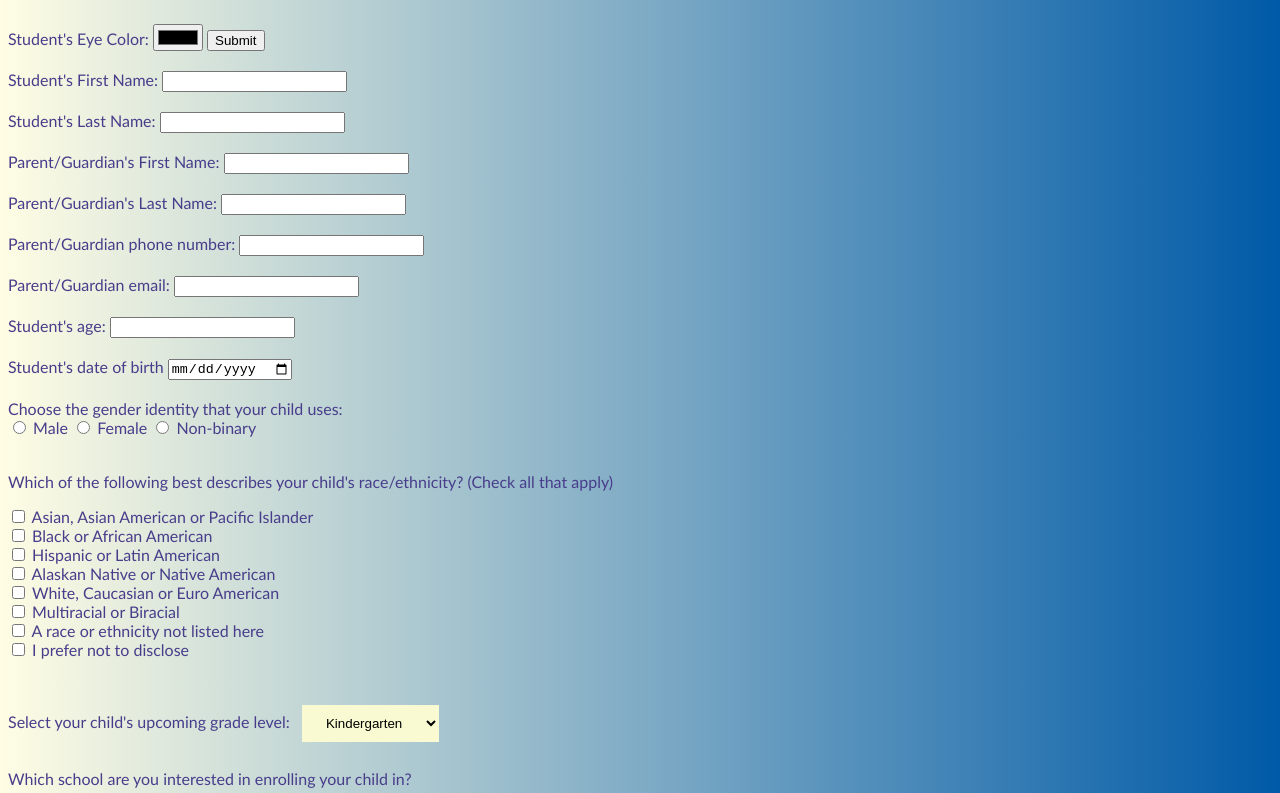
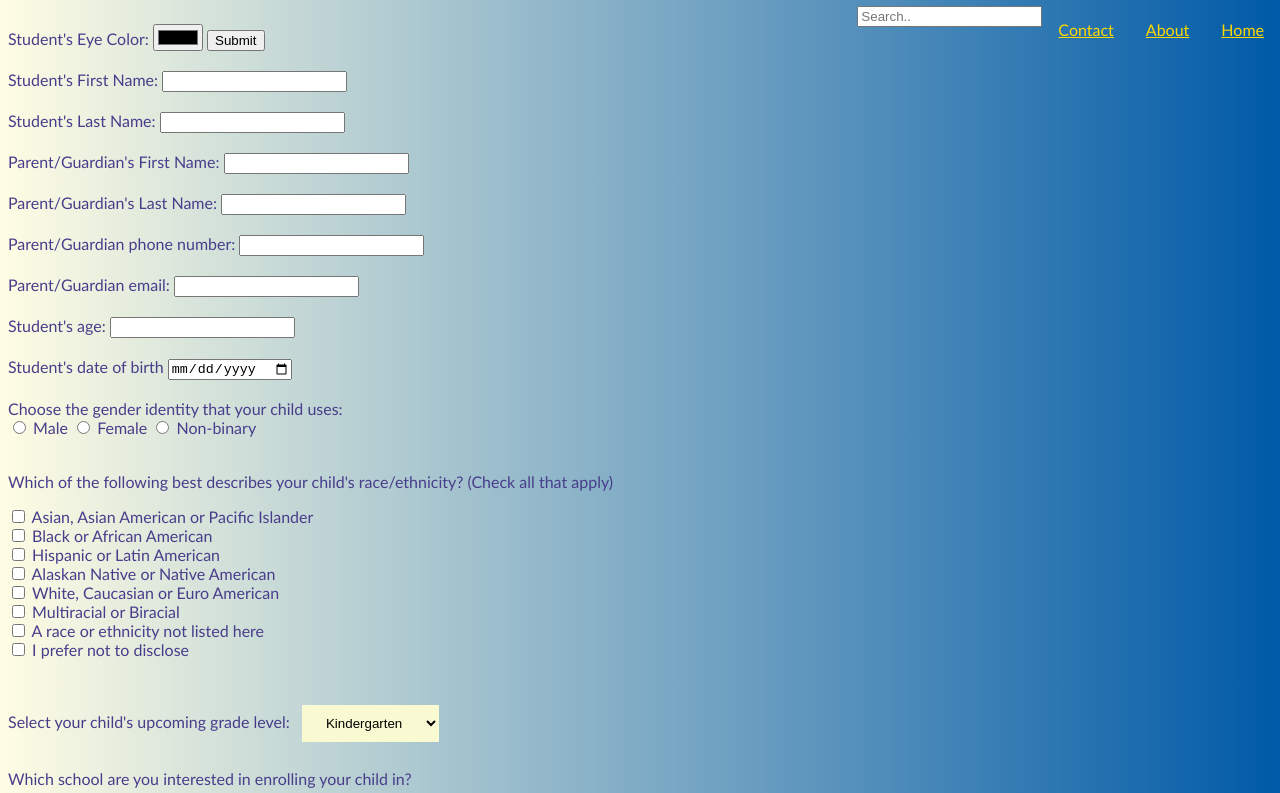
Before and after one commit to zach-hill-88/zach-hill-88.github.io, a plain HTML site: page Week 5.html in a window 1280 px wide. Shown: the part 76-869 px from the top of the page. Drawn offline with Linux system fonts and the light colour scheme.

Commit message:
added search bar

```diff
--- a/Week 5.html
+++ b/Week 5.html
@@ -15,6 +15,12 @@
     <header>
         <h1>Tacoma Public Schools</h1>
 <!---------Put a searchbar in [topnav]------------------------->
+        <div class="topnav">
+            <a class="active" href="#home">Home</a>
+            <a href="#about">About</a>
+            <a href="#contact">Contact</a>
+            <input type="text" placeholder="Search..">
+        </div>
     </header>
 <!---------Put a slideshow in [slideshow_container]------------------------->
 <form action="/action_page.php">
--- a/stylesheet3.css
+++ b/stylesheet3.css
@@ -16,6 +16,19 @@ header {
 	clear: both;
 	z-index: 1;
 	height: 75px;
+}
+/* navigation bar */
+.topnav {
+   overflow:hidden;
+}
+.topnav a {
+   float:right;
+   color:gold;
+   display:block;
+   padding: 14px 16px;
+}
+.topnav input[type=text] {
+   float: right;
 }
 /* pleasing color gradient */
  body {
```
